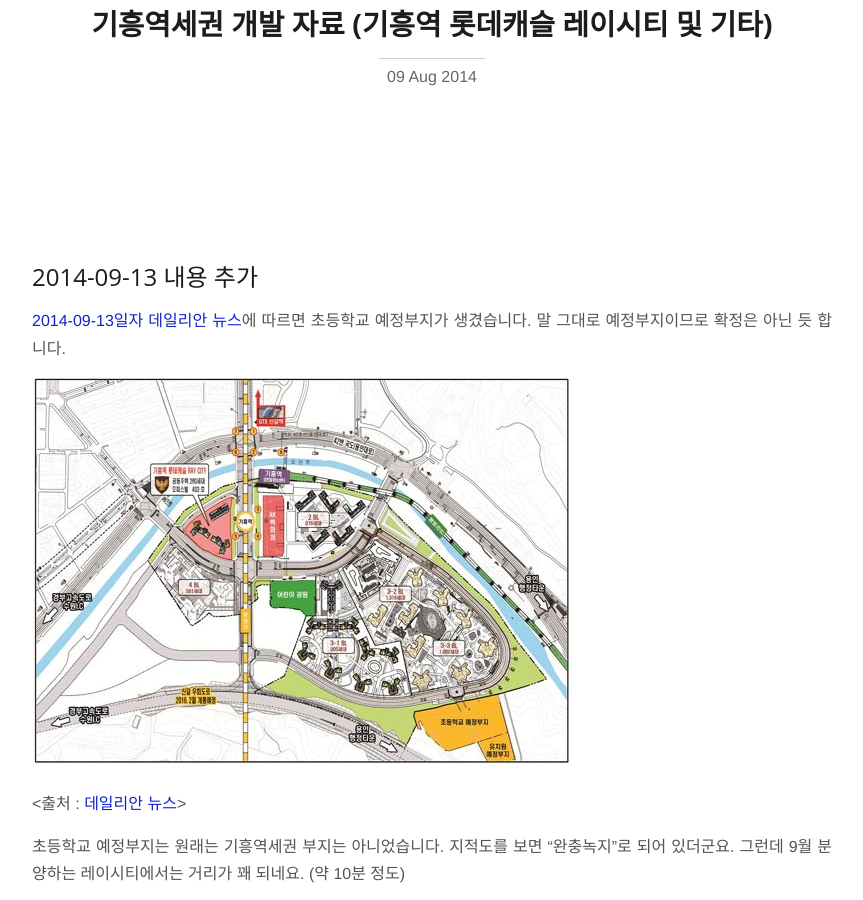
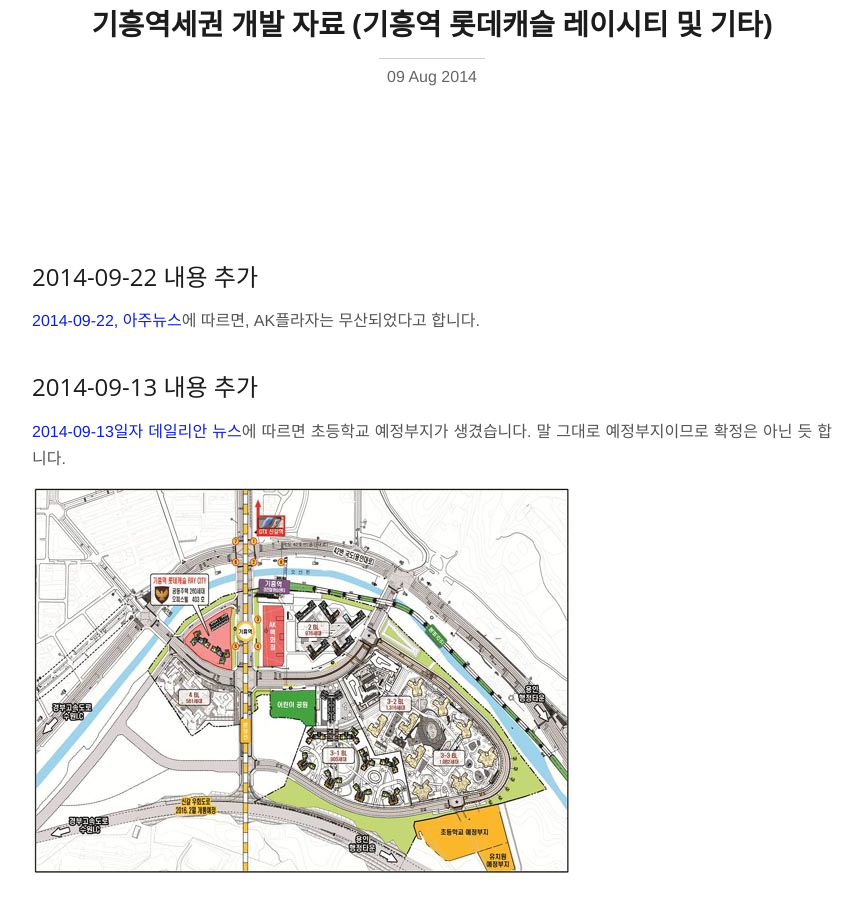
Before and after one commit to jason-heo/jason-heo.github.io, a Jekyll site: the page built from _posts/2014-08-09-giheung-stat.md, in a window 1280 px wide and 900 px high, scrolled down 376 px. Shown: the whole window, without its empty margins (208-1071 px from the left). Built offline with Jekyll 4.4.1, drawn with Linux system fonts in a browser that asks for light colours; Markdown is read by kramdown in place of the engine named in the settings; comment, search, counter and statistics services are not loaded.

Commit message:
ak플라자 무산 소식 추가

```diff
--- a/_posts/2014-08-09-giheung-stat.md
+++ b/_posts/2014-08-09-giheung-stat.md
@@ -3,6 +3,10 @@
 title: "기흥역세권 개발 자료 (기흥역 롯데캐슬 레이시티 및 기타)"
 categories: life
 ---
+
+## 2014-09-22 내용 추가
+
+[2014-09-22, 아주뉴스][11]에 따르면, AK플라자는 무산되었다고 합니다.
 
 ## 2014-09-13 내용 추가
 
```
Also changed, not shown: other parts of _posts/2014-08-09-giheung-stat.md (+1 -0 lines).
